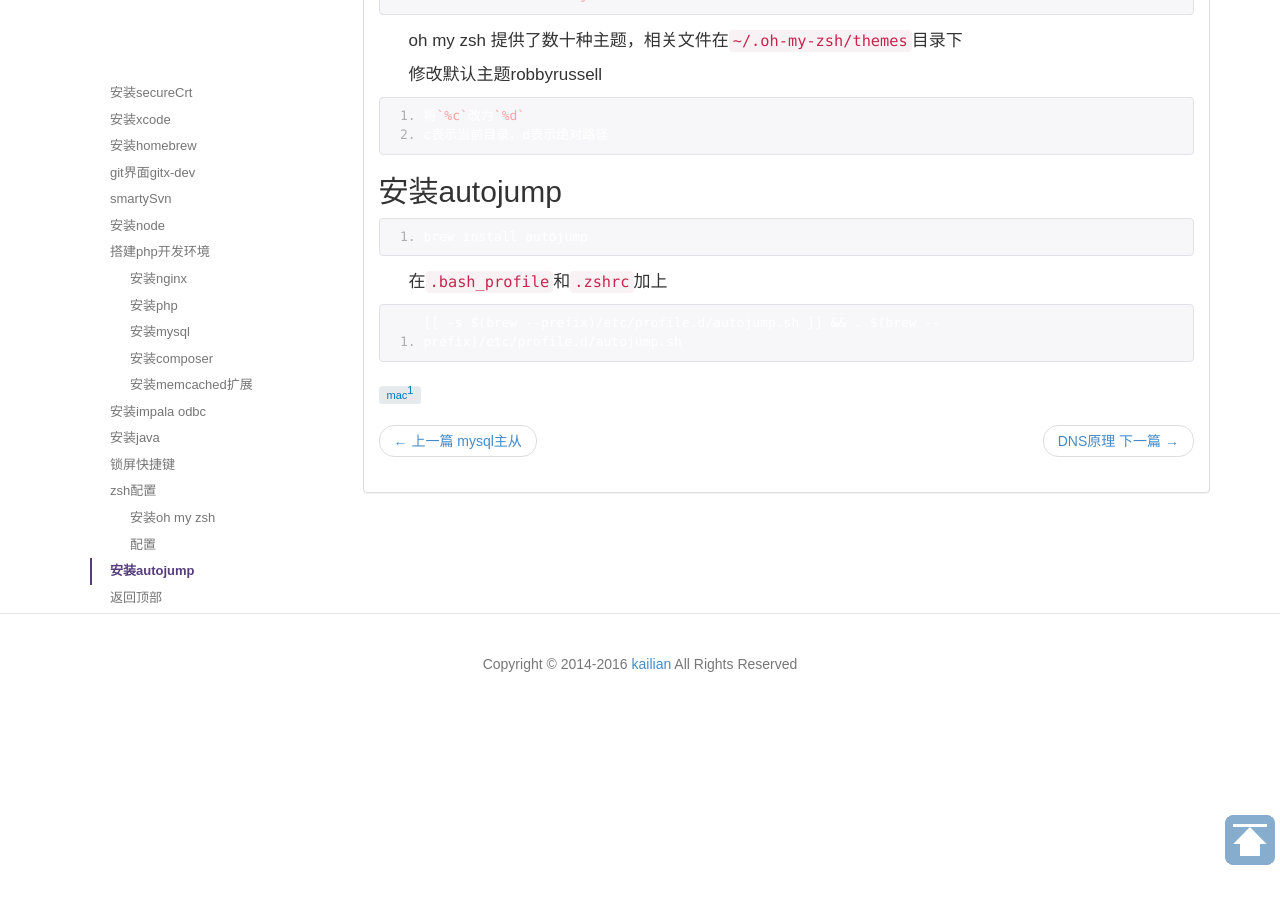
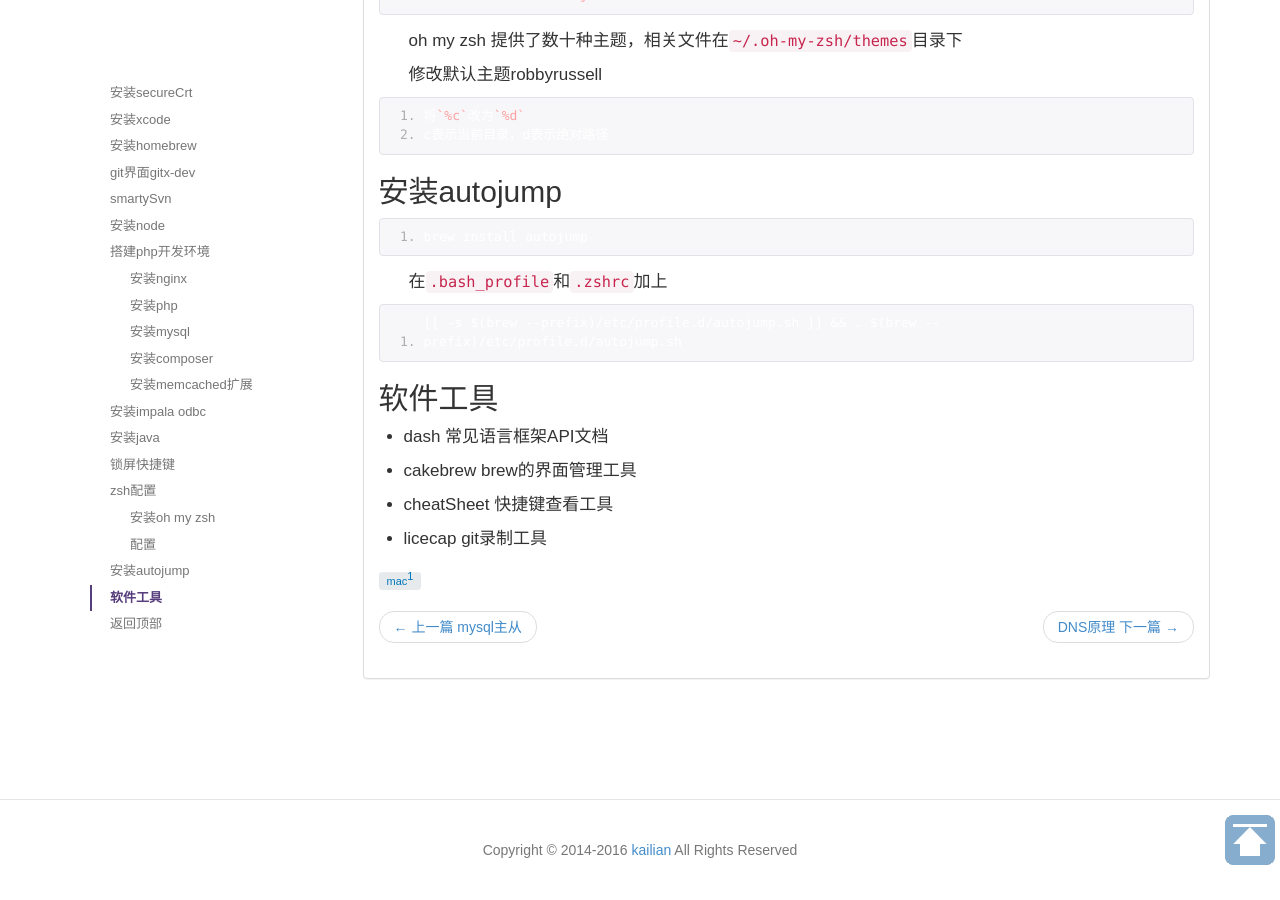
Before and after one commit to kailian/kailian.github.io, a Jekyll site: the page built from _posts/2016-07-13-mac-dev.md, in a window 1280 px wide and 900 px high, scrolled down 4498 px. Built offline with Jekyll 4.4.1, drawn with Linux system fonts in a browser that asks for light colours; comment, search, counter and statistics services are not loaded.

Commit message:
【文章】mac 工具

````diff
--- a/_posts/2016-07-13-mac-dev.md
+++ b/_posts/2016-07-13-mac-dev.md
@@ -280,3 +280,13 @@ brew install autojump
 ```
 [[ -s $(brew --prefix)/etc/profile.d/autojump.sh ]] && . $(brew --prefix)/etc/profile.d/autojump.sh
 ```
+
+## 软件工具
+
+- dash 常见语言框架API文档
+
+- cakebrew brew的界面管理工具
+
+- cheatSheet 快捷键查看工具
+
+- licecap git录制工具
````
